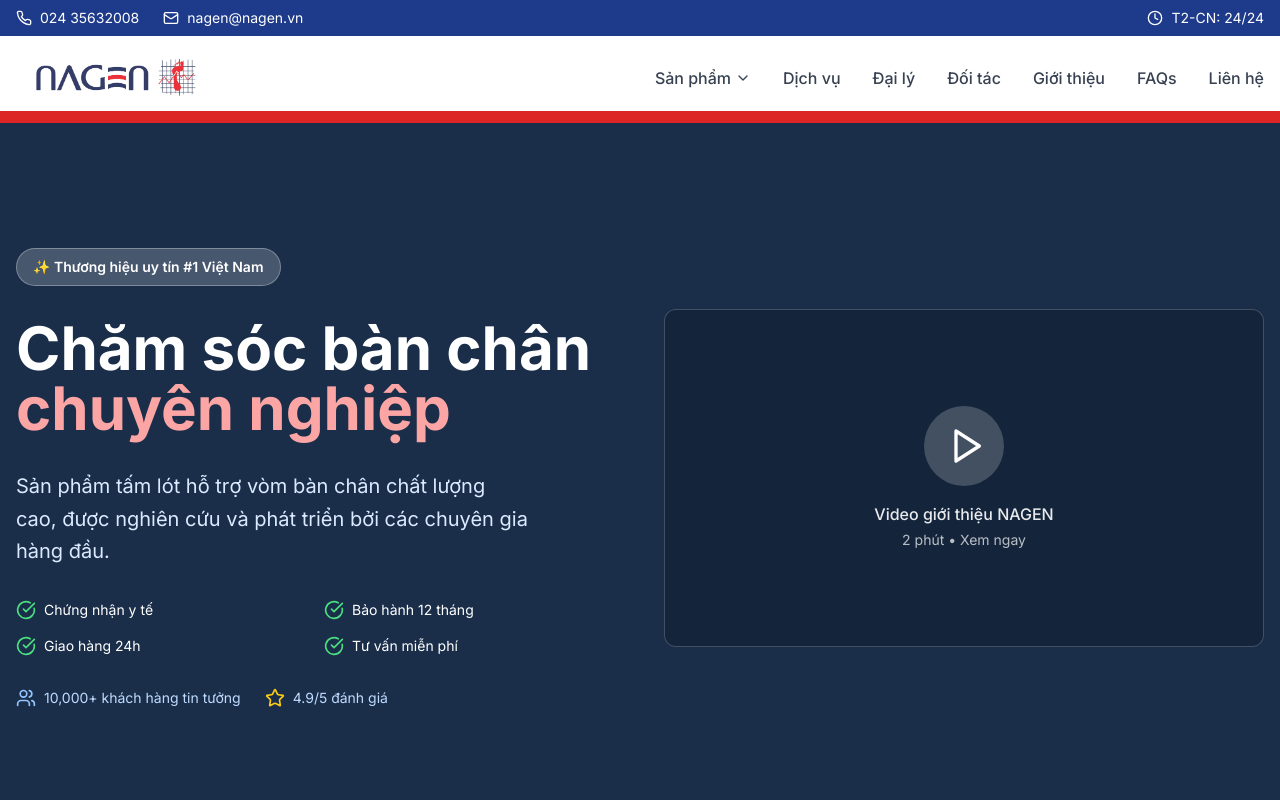
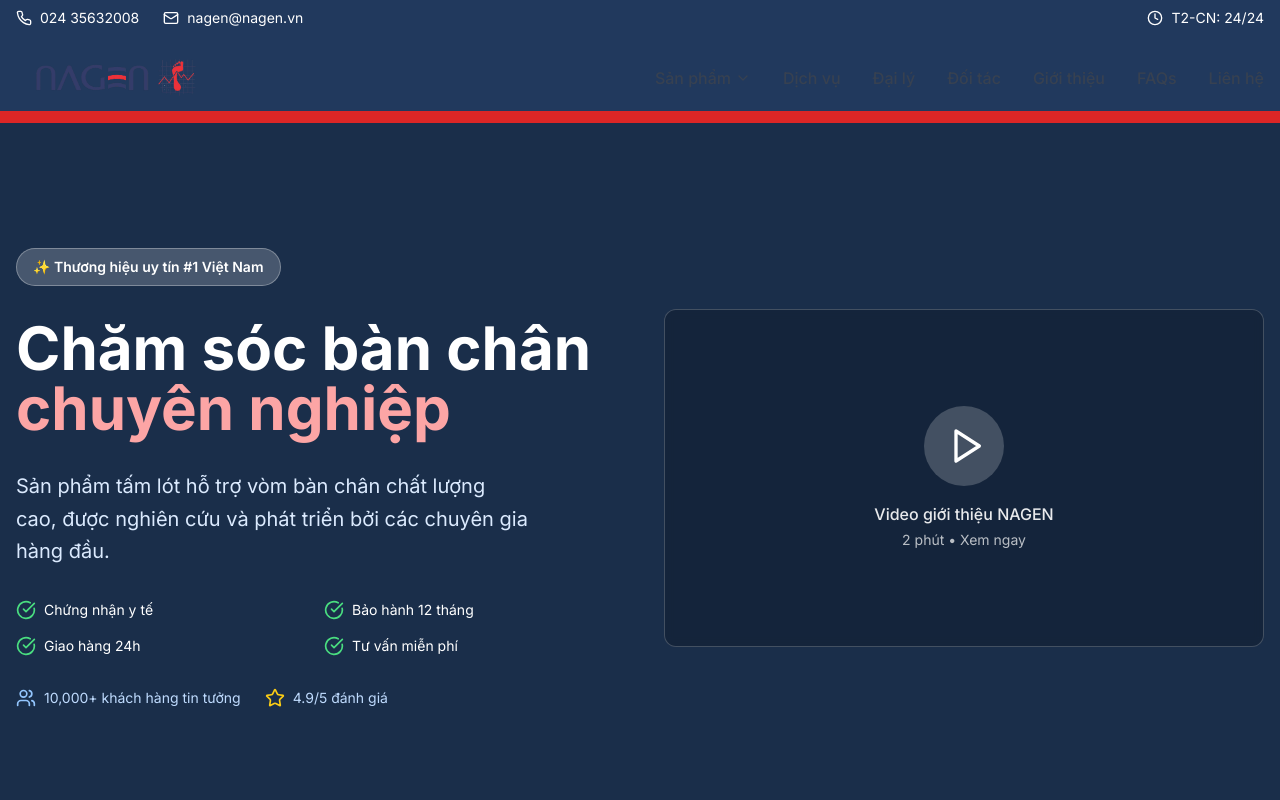
Before and after one commit to therealtimex/nagen, a Next.js app: page / in a window 1280 px wide. Shown: the top 800 px of the page. Built offline with nearby package versions, Linux system fonts and the light colour scheme.

Commit message:
update header, footer

```diff
--- a/app/page.tsx
+++ b/app/page.tsx
@@ -194,7 +194,7 @@ function EnhancedNavigation() {
   return (
     <>
       {/* Contact Info Bar */}
-      <div className="bg-blue-900 text-white py-2 text-sm">
+      <div className="bg-[#21395D] text-white py-2 text-sm">
         <div className="container mx-auto px-4 flex justify-between items-center">
           <div className="flex items-center space-x-6">
             <span className="flex items-center">
@@ -218,7 +218,7 @@ function EnhancedNavigation() {
       {/* Main Navigation */}
       <header
         className={`sticky top-0 z-50 transition-all duration-300 ${
-          isScrolled ? "bg-white/95 backdrop-blur-md shadow-lg" : "bg-white"
+          isScrolled ? "bg-[#21395D]/95 backdrop-blur-md shadow-lg" : "bg-[#21395D]"
         } border-b border-gray-200 relative`}
       >
       <div className="absolute bottom-0 left-0 w-full h-[8px] flex">
@@ -1954,7 +1954,7 @@ function HomePageContent() {
       </section>
 
       {/* Footer */}
-     <footer className="bg-blue-900 text-white py-12 relative">
+     <footer className="bg-[#21395D] text-white py-12 relative">
        <div className="container mx-auto px-4">
          <div className="grid md:grid-cols-2 lg:grid-cols-4 gap-8">
            <div>
```
